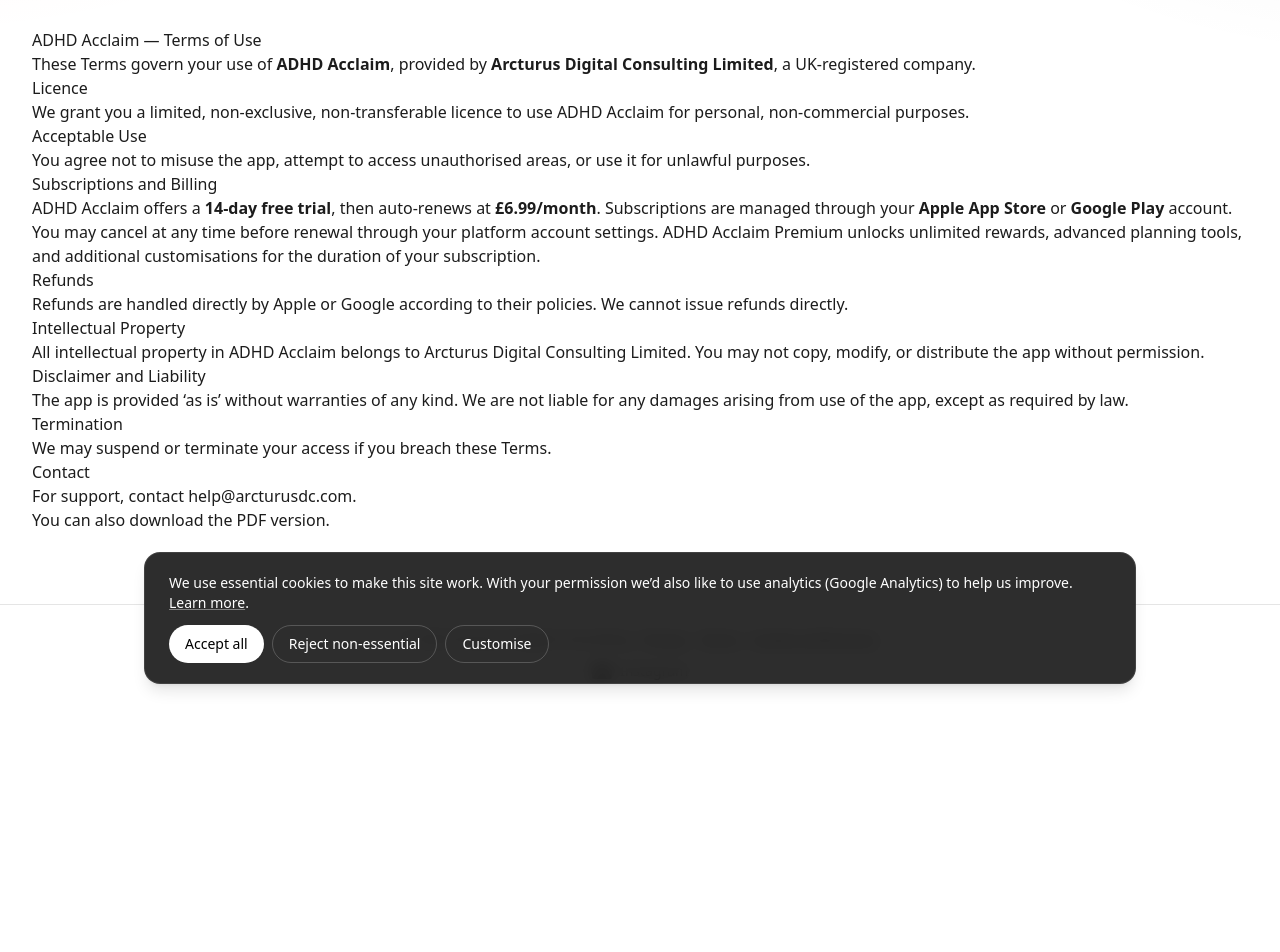
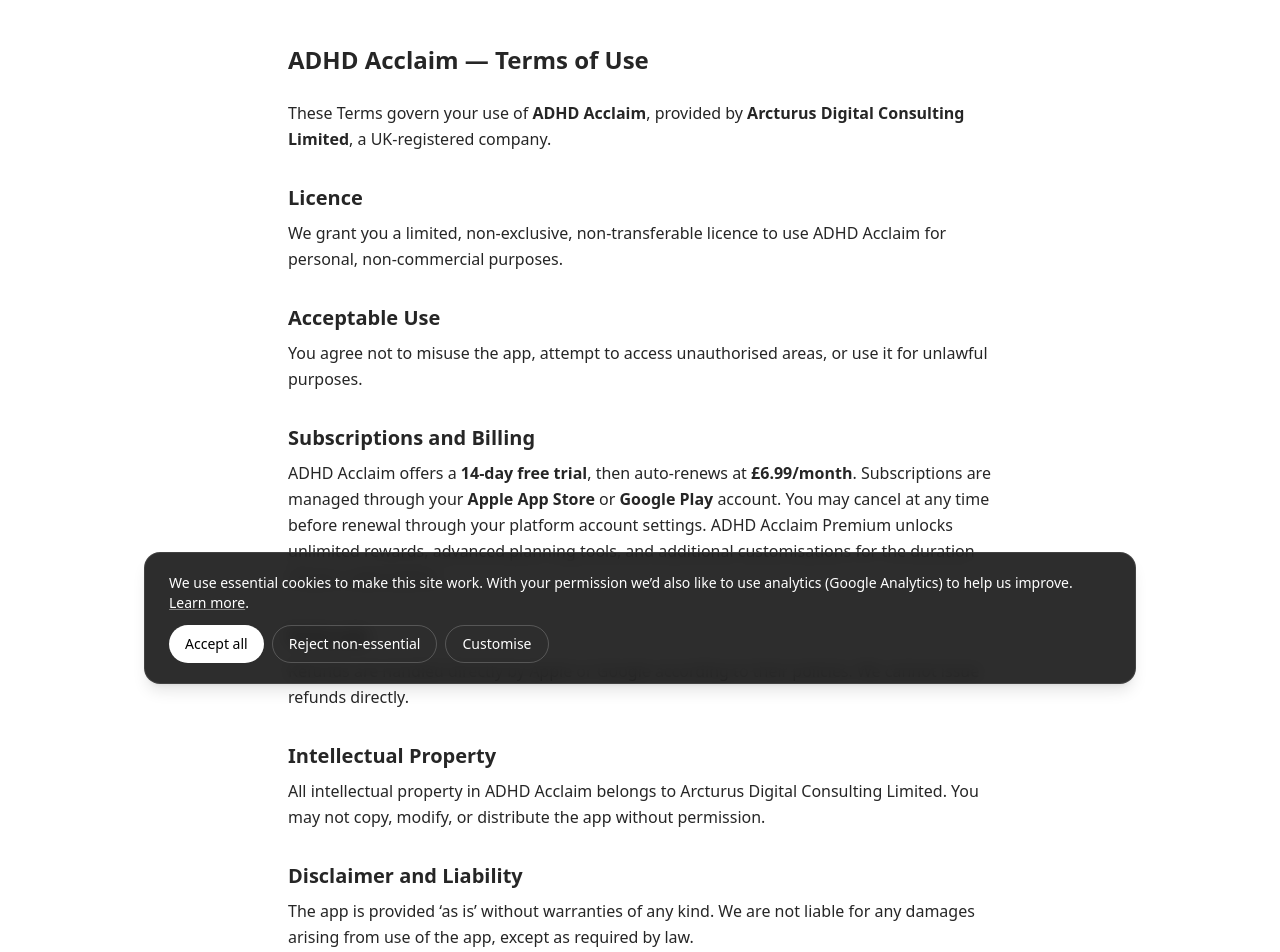
Before and after one commit to repinfaust/arcturusdc.github.io, a Next.js app: page /apps/adhd-acclaim/terms_of_use in a window 1280 px wide. Shown: the part 100-1052 px from the top of the page. Before the commit the page ends 805 px from the top, so only its background shows below. Built offline with nearby package versions, Linux system fonts and the light colour scheme; no server answers; grey boxes are pictures that could not be loaded.

Commit message:
Update page.js

```diff
--- a/src/app/apps/adhd-acclaim/terms_of_use/page.js
+++ b/src/app/apps/adhd-acclaim/terms_of_use/page.js
@@ -8,77 +8,97 @@ export const metadata = {
 
 export default function TermsOfUsePage() {
   return (
-    <main className="prose prose-neutral mx-auto px-4 md:px-6 lg:px-8 py-8">
-      <h1>ADHD Acclaim — Terms of Use</h1>
+    <main className="max-w-3xl mx-auto px-4 md:px-6 lg:px-8 py-12 text-neutral-800 leading-relaxed space-y-6">
+      <h1 className="text-2xl font-semibold mb-6">ADHD Acclaim — Terms of Use</h1>
 
       <p>
         These Terms govern your use of <strong>ADHD Acclaim</strong>, provided by{" "}
         <strong>Arcturus Digital Consulting Limited</strong>, a UK-registered company.
       </p>
 
-      <h2>Licence</h2>
+      <section>
+        <h2 className="text-xl font-semibold mt-8 mb-2">Licence</h2>
         <p>
           We grant you a limited, non-exclusive, non-transferable licence to use ADHD
           Acclaim for personal, non-commercial purposes.
         </p>
+      </section>
 
-      <h2>Acceptable Use</h2>
+      <section>
+        <h2 className="text-xl font-semibold mt-8 mb-2">Acceptable Use</h2>
         <p>
           You agree not to misuse the app, attempt to access unauthorised areas, or use
           it for unlawful purposes.
         </p>
+      </section>
 
-      <h2>Subscriptions and Billing</h2>
+      <section>
+        <h2 className="text-xl font-semibold mt-8 mb-2">Subscriptions and Billing</h2>
         <p>
           ADHD Acclaim offers a <strong>14-day free trial</strong>, then auto-renews at{" "}
-        <strong>£6.99/month</strong>. Subscriptions are
-        managed through your <strong>Apple App Store</strong> or{" "}
-        <strong>Google Play</strong> account. You may cancel at any time before renewal
-        through your platform account settings. ADHD Acclaim Premium unlocks unlimited rewards,
-        advanced planning tools, and additional customisations for the duration of your subscription.
+          <strong>£6.99/month</strong>. Subscriptions are managed through your{" "}
+          <strong>Apple App Store</strong> or <strong>Google Play</strong> account. You
+          may cancel at any time before renewal through your platform account settings.
+          ADHD Acclaim Premium unlocks unlimited rewards, advanced planning tools, and
+          additional customisations for the duration of your subscription.
         </p>
+      </section>
 
-      <h2>Refunds</h2>
+      <section>
+        <h2 className="text-xl font-semibold mt-8 mb-2">Refunds</h2>
         <p>
           Refunds are handled directly by Apple or Google according to their policies.
           We cannot issue refunds directly.
         </p>
+      </section>
 
-      <h2>Intellectual Property</h2>
+      <section>
+        <h2 className="text-xl font-semibold mt-8 mb-2">Intellectual Property</h2>
         <p>
           All intellectual property in ADHD Acclaim belongs to Arcturus Digital
           Consulting Limited. You may not copy, modify, or distribute the app without
           permission.
         </p>
+      </section>
 
-      <h2>Disclaimer and Liability</h2>
+      <section>
+        <h2 className="text-xl font-semibold mt-8 mb-2">Disclaimer and Liability</h2>
         <p>
           The app is provided ‘as is’ without warranties of any kind. We are not liable
           for any damages arising from use of the app, except as required by law.
         </p>
+      </section>
 
-      <h2>Termination</h2>
-      <p>
-        We may suspend or terminate your access if you breach these Terms.
-      </p>
+      <section>
+        <h2 className="text-xl font-semibold mt-8 mb-2">Termination</h2>
+        <p>We may suspend or terminate your access if you breach these Terms.</p>
+      </section>
 
-      <h2>Contact</h2>
+      <section>
+        <h2 className="text-xl font-semibold mt-8 mb-2">Contact</h2>
         <p>
           For support, contact{" "}
-        <a href="mailto:help@arcturusdc.com">help@arcturusdc.com</a>.
+          <a
+            href="mailto:help@arcturusdc.com"
+            className="text-blue-600 underline hover:text-blue-800"
+          >
+            help@arcturusdc.com
+          </a>
+          .
         </p>
-
         <p>
           You can also{" "}
           <a
             href="/assets/policies/ADHD_Acclaim_TermsOfUse.pdf"
             target="_blank"
             rel="noopener noreferrer"
+            className="text-blue-600 underline hover:text-blue-800"
           >
             download the PDF version
           </a>
           .
         </p>
+      </section>
     </main>
   );
 }
```
Lines whose indentation alone changed are shown as unchanged.
